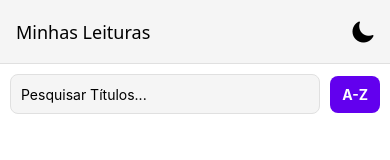
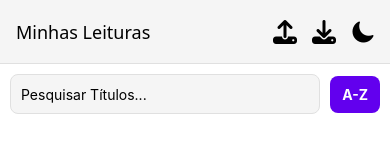
Before and after one commit to arthurfelipercosta/minhas-leituras, a React Native app: screen /TitleList in a window 390 px wide. Shown: the top 160 px of the page. Built offline with nearby package versions, Linux system fonts and the light colour scheme.

Commit message:
[FIX] Tela principal

```diff
--- a/src/screens/TitleListScreen.tsx
+++ b/src/screens/TitleListScreen.tsx
@@ -1,21 +1,25 @@
 // src/screens/TitleListScreen.tsx
 
 // import de pacotes
-import React, { useState, useEffect, useCallback, useMemo } from 'react';
+import React, { useState, useCallback, useMemo, useLayoutEffect } from 'react';
 import { View, Text, FlatList, TouchableOpacity, StyleSheet, TextInput } from 'react-native'; // Importar Platform
 import { useNavigation, useFocusEffect } from '@react-navigation/native';
 import { NativeStackNavigationProp } from '@react-navigation/native-stack';
-import { AntDesign } from '@expo/vector-icons';
+import { AntDesign, FontAwesome6 } from '@expo/vector-icons';
 import Toast from 'react-native-toast-message';
 import * as Clipboard from 'expo-clipboard';
+import * as Sharing from 'expo-sharing';
+import * as DocumentPicker from 'expo-document-picker';
+import * as FileSystem from 'expo-file-system';
 
 // import de arquivos
 import { RootStackParamList } from 'App';
-import { getTitles, updateTitle, deleteTitle } from '@/services/storageServices';
+import { getTitles, updateTitle, deleteTitle, saveTitles } from '@/services/storageServices';
 import { Title } from '@/types';
 import { useTheme } from '@/context/ThemeContext';
 import { colors } from '@/styles/colors';
 import ConfirmationModal from '../components/ConfirmationModal';
+import { ThemeToggleButton } from '@/components/ThemeToggleButton';
 
 type TitleListScreenNavigationProp = NativeStackNavigationProp<RootStackParamList, 'TitleList'>;
 
@@ -33,8 +37,8 @@ const TitleListScreen: React.FC = () => {
     const [searchQuery, setSearchQuery] = useState('');
     const [sortOrder, setSortOrder] = useState<'alpha-asc' | 'alpha-desc' | 'release-day'>('alpha-asc');
 
+    const [titleToDeleteId, setTitleToDeleteId] = useState<string | null>(null);
     const [isDeleteModalVisible, setIsDeleteModalVisible] = useState(false);
-    const [titleToDeleteId, setTitleToDeleteId] = useState<string | null>(null);
 
     const loadTitles = async () => {
         setLoading(true);
@@ -42,6 +46,110 @@ const TitleListScreen: React.FC = () => {
         setTitles(storedTitles);
         setLoading(false);
     };
+
+    useLayoutEffect(() => {
+        navigation.setOptions({
+            headerRight: () => (
+                <View style={{ flexDirection: 'row', alignItems: 'center' }}>
+                    {/* Botão de Exportar */}
+                    <TouchableOpacity onPress={() => console.log('Botão de Exportar JSON pressionado!')} style={{ marginRight: 15 }}>
+                        <FontAwesome6 name="upload" size={24} color={themeColors.icon} />
+                    </TouchableOpacity>
+                    {/* Botão de Importar */}
+                    <TouchableOpacity onPress={() => console.log('Botão de Importar JSON pressionado!')} style={{ marginRight: 15 }}>
+                        <FontAwesome6 name="download" size={24} color={themeColors.icon} />
+                    </TouchableOpacity>
+                    <ThemeToggleButton />
+                </View>
+            ),
+        });
+    }, [navigation, themeColors]);
+
+    // const confirmExport = useCallback(async () => {
+    //     try {
+    //         const allTitles = await getTitles();
+    //         const jsonString = JSON.stringify(allTitles, null, 2); // Formata para leitura fácil
+    //         const fileName = `minhas-leituras-backup-${new Date().toISOString().split('T')[0]}.json`;
+    //         const fileUri = `${FileSystem.documentDirectory}${fileName}`;
+
+    //         await FileSystem.writeAsStringAsync(fileUri, jsonString);
+
+    //         // Removida a lógica específica para 'web'
+    //         if (await Sharing.isAvailableAsync()) {
+    //             await Sharing.shareAsync(fileUri, { mimeType: 'application/json', UTI: 'public.json' });
+    //             Toast.show({
+    //                 type: 'success',
+    //                 text1: 'Backup Exportado!',
+    //                 text2: 'Selecione onde salvar seu arquivo JSON.',
+    //             });
+    //         } else {
+    //             Toast.show({
+    //                 type: 'error',
+    //                 text1: 'Erro ao Exportar',
+    //                 text2: 'Compartilhamento de arquivo não disponível neste dispositivo.',
+    //             });
+    //         }
+    //     } catch (error) {
+    //         console.error('Erro ao exportar backup:', error);
+    //         Toast.show({
+    //             type: 'error',
+    //             text1: 'Erro ao Exportar',
+    //             text2: 'Não foi possível exportar o backup. Tente novamente.',
+    //         });
+    //     } finally {
+    //         setIsExportModalVisible(false); // Fecha o modal após a ação
+    //     }
+    // }, []);
+
+    // const handleExportFile = useCallback(() => {
+    //     setIsExportModalVisible(true);
+    // }, []);
+
+    // const cancelExport = useCallback(() => {
+    //     setIsExportModalVisible(false);
+    // }, []);
+
+    // const handleImportFile = useCallback(async () => {
+    //     try {
+    //         const result = await DocumentPicker.getDocumentAsync({
+    //             type: 'application/json', // Aceita apenas arquivos JSON
+    //             copyToCacheDirectory: true,
+    //         });
+
+    //         if (result.canceled === false && result.assets && result.assets.length > 0) {
+    //             const uri = result.assets[0].uri;
+    //             const fileContent = await FileSystem.readAsStringAsync(uri);
+
+    //             const importedTitles: Title[] = JSON.parse(fileContent);
+
+    //             if (!Array.isArray(importedTitles) || importedTitles.some(t => !t.id || !t.name || typeof t.currentChapter !== 'number')) {
+    //                 throw new Error('Formato de arquivo JSON inválido para importação de títulos. Verifique se o arquivo contém um array de títulos com as propriedades id, name e currentChapter.');
+    //             }
+
+    //             await saveTitles(importedTitles);
+    //             await loadTitles();
+
+    //             Toast.show({
+    //                 type: 'success',
+    //                 text1: 'Backup Importado!',
+    //                 text2: 'Os títulos foram importados com sucesso.',
+    //             });
+    //         } else {
+    //             Toast.show({
+    //                 type: 'info',
+    //                 text1: 'Importação Cancelada',
+    //                 text2: 'Nenhum arquivo JSON selecionado.',
+    //             });
+    //         }
+    //     } catch (error: any) {
+    //         console.error('Erro ao importar backup:', error);
+    //         Toast.show({
+    //             type: 'error',
+    //             text1: 'Erro ao Importar',
+    //             text2: error.message || 'Não foi possível importar o backup. Certifique-se de que é um arquivo JSON válido.',
+    //         });
+    //     }
+    // }, [loadTitles]);
 
     // Função auxiliar para formatar o capítulo para exibição (sem .00 se for inteiro)
     const formatChapterForDisplay = (chapter: number): string => {
@@ -60,7 +168,7 @@ const TitleListScreen: React.FC = () => {
         const updatedChapter = Math.floor(title.currentChapter + delta);
         const updatedTitle = { ...title, currentChapter: updatedChapter >= 0 ? updatedChapter : 0 };
         await updateTitle(updatedTitle);
-        await loadTitles(); // Recarrega a lista para refletir a mudança
+        setTitles(prevTitles => prevTitles.map(t => t.id === updatedTitle.id ? updatedTitle : t));
     };
 
     // Função para alternar a ordem de ordenação
```
